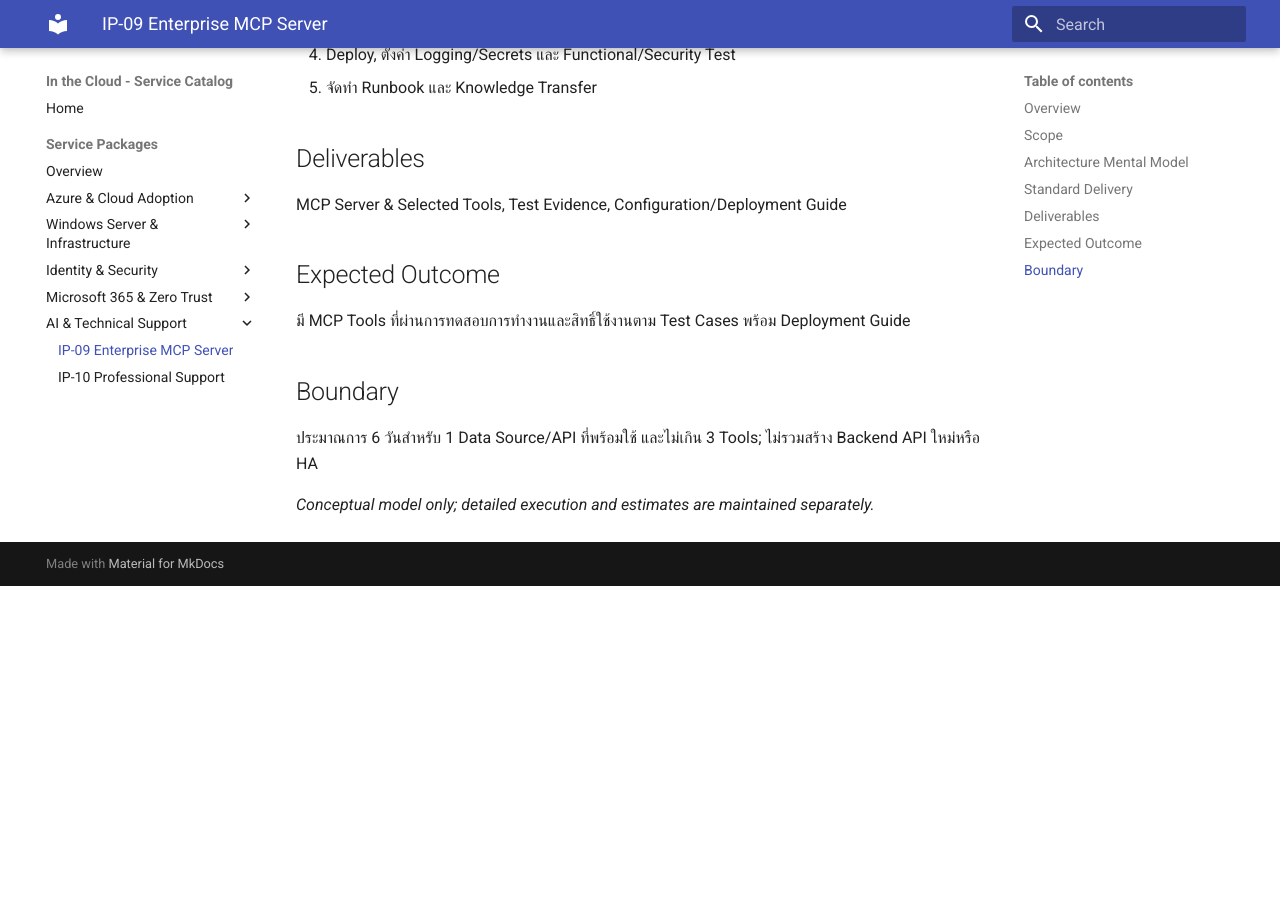
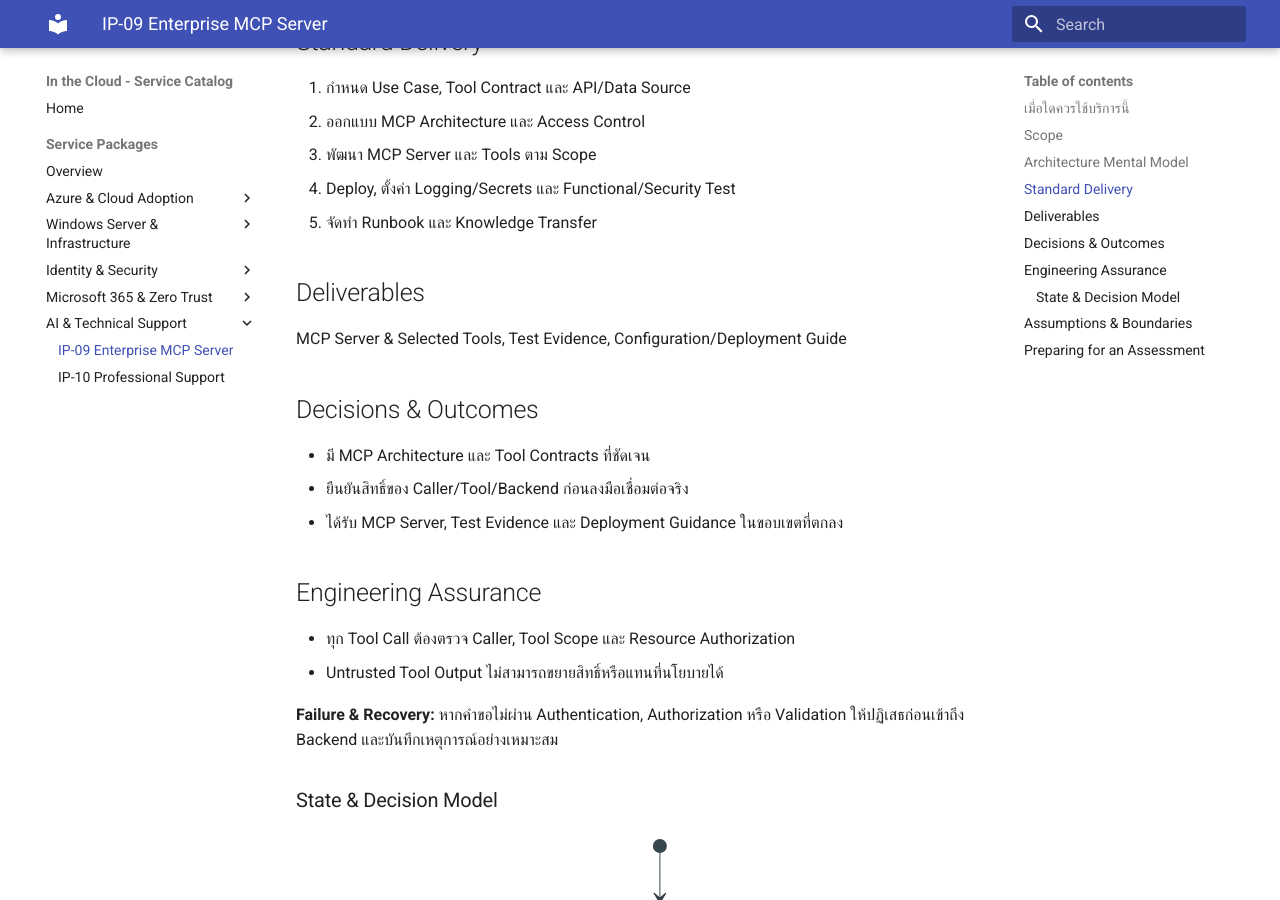
Before and after one commit to inthecloudth/service-catalog, an MkDocs documentation site: the page built from docs/services/ip-09-enterprise-mcp-server.md, in a window 1280 px wide and 900 px high, scrolled down 933 px. Built offline with MkDocs 1.6.1 and Material for MkDocs 9.7.7, drawn with Linux system fonts in a browser that asks for light colours; before the commit the page ends 1519 px from its top, so only the background shows below that; some of the changed text lies outside the part shown.

Commit message:
docs(catalog): decision-focused service IP-09 with system behavior and assurance

````diff
--- a/docs/services/ip-09-enterprise-mcp-server.md
+++ b/docs/services/ip-09-enterprise-mcp-server.md
@@ -1,10 +1,14 @@
 # Enterprise MCP Server Implementation & Integration
 
-*Reusable technical service package*
+> **IP-09 | Repeatable Service Package**
 
-## Overview
+**ผลลัพธ์ที่มุ่งหวัง:** ออกแบบและพัฒนา MCP Server เพื่อให้ AI Clients เรียกใช้งาน Enterprise APIs/ข้อมูลที่ได้รับอนุญาต
 
-ออกแบบและพัฒนา MCP Server เพื่อให้ AI Clients เรียกใช้งาน Enterprise APIs/ข้อมูลที่ได้รับอนุญาต
+## เมื่อใดควรใช้บริการนี้
+
+- ต้องการให้ AI Clients เรียกใช้งาน Enterprise Systems ผ่านเครื่องมือที่กำหนด
+- กังวลว่า Tool Calls อาจข้าม Authorization หรือเปิดเผยข้อมูลผิด Scope
+- ต้องการตัวอย่าง Integration ที่ตรวจสอบ Security และ Operations ได้
 
 ## Scope
 
@@ -49,12 +53,49 @@ flowchart LR
 
 MCP Server & Selected Tools, Test Evidence, Configuration/Deployment Guide
 
-## Expected Outcome
+## Decisions & Outcomes
 
-มี MCP Tools ที่ผ่านการทดสอบการทำงานและสิทธิ์ใช้งานตาม Test Cases พร้อม Deployment Guide
+- มี MCP Architecture และ Tool Contracts ที่ชัดเจน
+- ยืนยันสิทธิ์ของ Caller/Tool/Backend ก่อนลงมือเชื่อมต่อจริง
+- ได้รับ MCP Server, Test Evidence และ Deployment Guidance ในขอบเขตที่ตกลง
 
-## Boundary
+## Engineering Assurance
+
+- ทุก Tool Call ต้องตรวจ Caller, Tool Scope และ Resource Authorization
+- Untrusted Tool Output ไม่สามารถขยายสิทธิ์หรือแทนที่นโยบายได้
+
+**Failure & Recovery:** หากคำขอไม่ผ่าน Authentication, Authorization หรือ Validation ให้ปฏิเสธก่อนเข้าถึง Backend และบันทึกเหตุการณ์อย่างเหมาะสม
+
+### State & Decision Model
+
+```mermaid
+stateDiagram-v2
+  [*] --> Requested
+  Requested --> Authenticated: verify caller
+  Requested --> Rejected: invalid identity
+  Authenticated --> Authorized: tool / resource policy pass
+  Authenticated --> Rejected: scope denied
+  Authorized --> Validated: schema and input checks
+  Validated --> Executed: call allowlisted API
+  Validated --> Rejected: invalid parameters
+  Executed --> Filtered: validate tool output
+  Filtered --> Returned: response and audit
+  Executed --> Failed: API error / timeout
+  Failed --> Logged: sanitized error handling
+  Rejected --> Logged: deny and audit
+  Returned --> [*]
+  Logged --> [*]
+```
+
+## Assumptions & Boundaries
 
 ประมาณการ 6 วันสำหรับ 1 Data Source/API ที่พร้อมใช้ และไม่เกิน 3 Tools; ไม่รวมสร้าง Backend API ใหม่หรือ HA
 
 *Conceptual model only; detailed execution and estimates are maintained separately.*
+
+## Preparing for an Assessment
+
+กำหนดระบบและผู้รับผิดชอบที่เกี่ยวข้อง พร้อมข้อกำหนดการเข้าถึงและ Change Window เพื่อยืนยัน Scope, Validation และ Acceptance Criteria ก่อนเริ่มงาน
+
+---
+*Architecture และ State Models เป็นแบบจำลองเชิงแนวคิด ไม่ใช่ Production Topology ขององค์กรใดองค์กรหนึ่ง*
````
